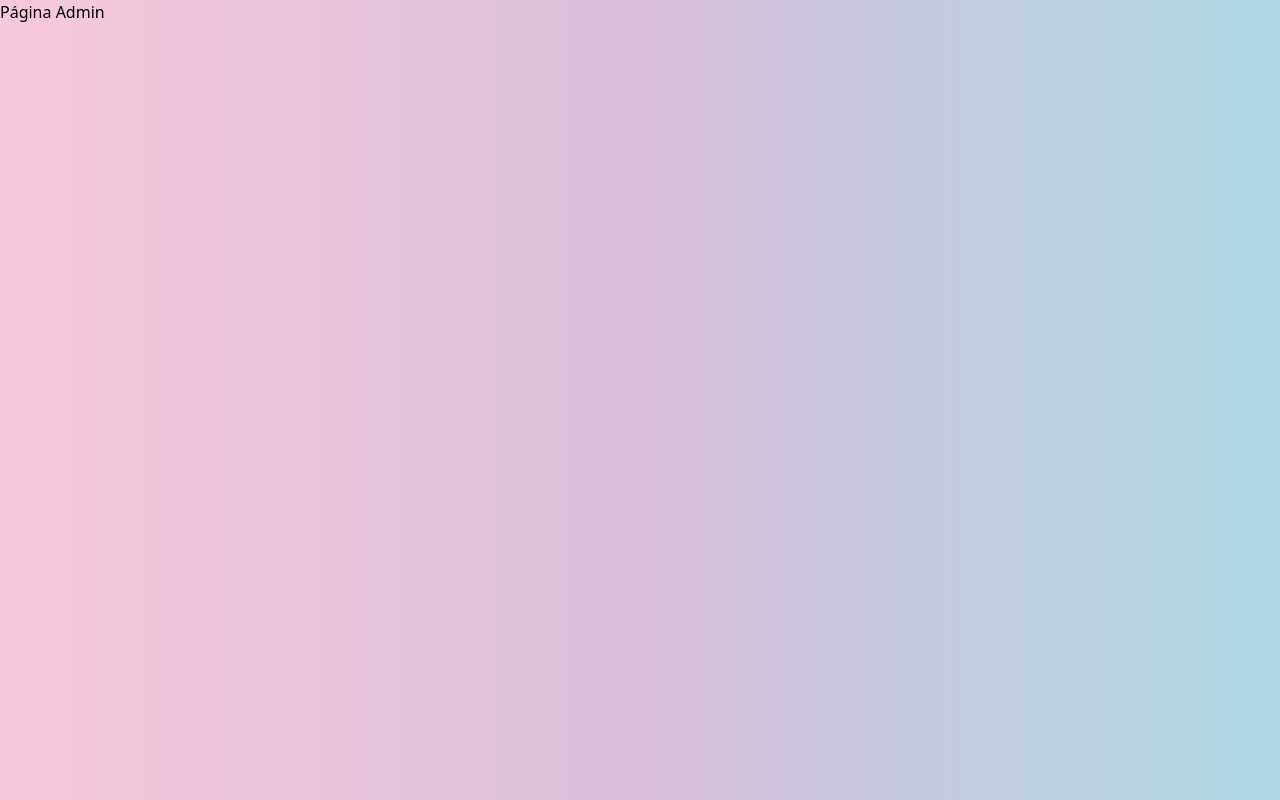
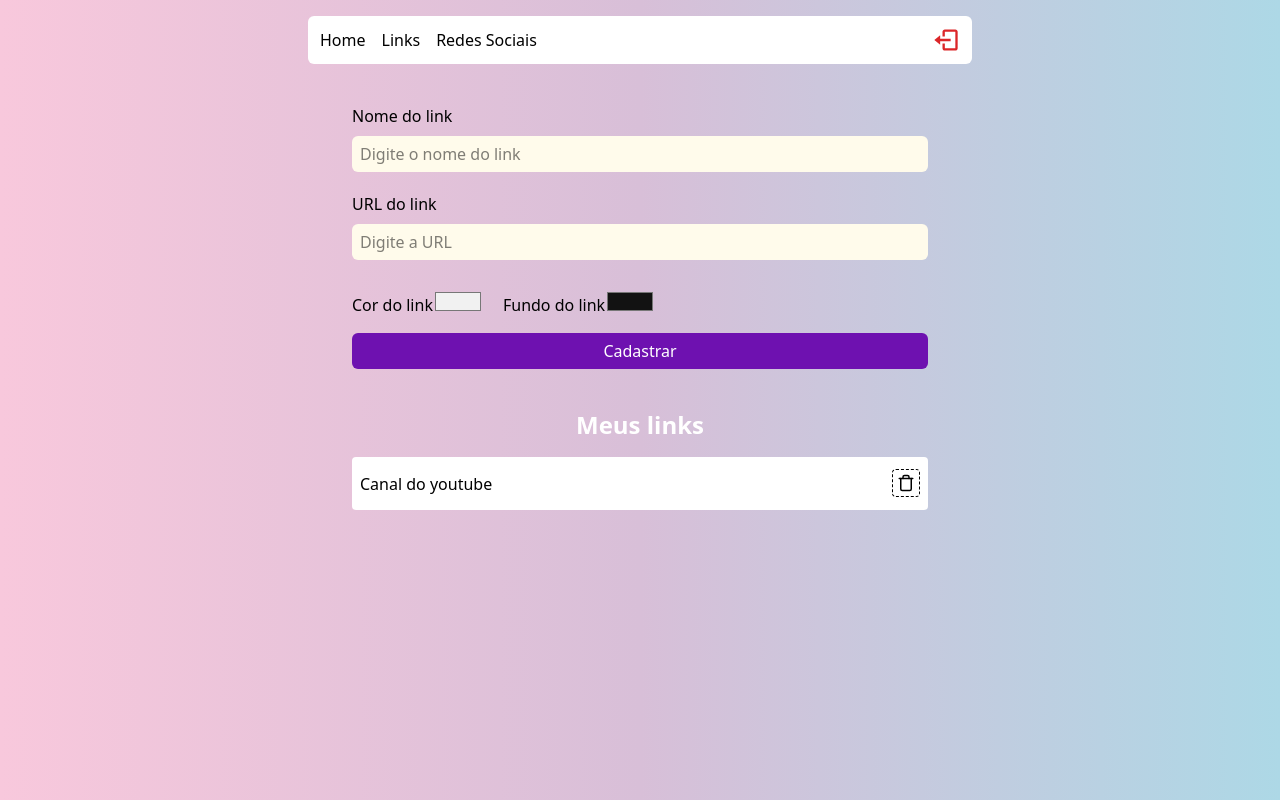
Before and after one commit to AndreessaLopes/linktree, a React (Vite) app: page /admin in a window 1280 px wide. Built offline with nearby package versions, Linux system fonts and the light colour scheme; no server answers; sample sign-in values are in the browser's storage.

Commit message:
adiciona componente Header e formulário para gerenciamento de links na página Admin

```diff
--- /dev/null
+++ b/src/components/Header/index.tsx
@@ -0,0 +1,33 @@
+import { BiLogOut} from "react-icons/bi";
+import { Link } from "react-router-dom";
+
+import { auth } from "../../services/firebaseConnection";
+import { signOut } from "firebase/auth";
+
+async function handleLogout() {
+    await signOut(auth);
+}
+
+export function Header() {
+    return(
+        <header className="w-full max-w-2xl mt-4 px-1">
+            <nav className="w-full bg-white h-12 flex items-center justify-between rounded-md px-3">
+                <div className="flex gap-4 font-medium">
+                    <Link to ='/'>
+                        Home
+                    </Link>
+                    <Link to="/admin">
+                        Links
+                    </Link>
+                    <Link to="/admin/social">
+                        Redes Sociais
+                    </Link>
+                </div>
+
+                <button onClick={handleLogout}>
+                    <BiLogOut size={28} color="#db2629"/>
+                </button>
+            </nav>
+        </header>
+    )
+}
--- a/src/pages/admin/index.tsx
+++ b/src/pages/admin/index.tsx
@@ -1,7 +1,77 @@
+import { Header } from "../../components/Header";
+import { Input } from "../../components/Input";
+import { FiTrash } from "react-icons/fi";
+import { useState } from "react";
+
 export function Admin() {
-    return (
-      <div>
-        Página Admin
-      </div>
-    )
-  }
+  const [nameInput, setNameInput] = useState("");
+  const [urlInput, setUrlInput] = useState("");
+  const [textColorInput, setTextColorInput] = useState("#f1f1f1");
+  const [backgroundColorInput, setBackgroundColorInput] = useState("#121212");
+  return (
+    <div className="flex items-center flex-col min-h-screen pb-7 px-2">
+      <Header />
+
+      <form className="flex flex-col mt-8 mb-3 w-full max-w-xl">
+        <label className="font-medium mt-2 mb-2">Nome do link</label>
+        <Input
+          placeholder="Digite o nome do link"
+          value={nameInput}
+          onChange={(e) => setNameInput(e.target.value)}
+        />
+        <label className="font-medium mt-2 mb-2">URL do link</label>
+        <Input
+          type="url"
+          placeholder="Digite a URL"
+          value={urlInput}
+          onChange={(e) => setUrlInput(e.target.value)}
+        />
+
+        <section className="flex my-4 gap-5">
+          <div>
+            <label className="font-medium mt-2 mb-2">Cor do link</label>
+            <input
+              type="color"
+              value={textColorInput}
+              onChange={(e) => setTextColorInput(e.target.value)}
+            />
+          </div>
+
+          <div>
+            <label className="font-medium mt-2 mb-2">Fundo do link</label>
+            <input
+              type="color"
+              value={backgroundColorInput}
+              onChange={(e) => setBackgroundColorInput(e.target.value)}
+            />
+          </div>
+        </section>
+
+        {nameInput !== '' && (
+          <div className="flex items-center justify-start flex-col mb-7 p-1 border-gray-100/25 border rounded-md">
+          <label className="font-medium mt-2 mb-2">Veja como está ficando: </label>
+          <article className="w-11/12 m-w-lg flex flex-col items-center justify-between bg-amber-900 rounded px-1 py-3" style={{ marginBottom: 8, marginTop: 8, backgroundColor: backgroundColorInput }} >
+            <p className=" font-medium" style={{ color: textColorInput }}>{ nameInput }</p>
+          </article>
+        </div>
+        )}
+
+        <button type="submit" className=" mb-7 bg-purple-800 h-9 rounded-md text-white font-medium gap-4 flex items-center justify-center">
+          Cadastrar
+        </button>
+      </form>
+
+      <h2 className="font-bold text-white mb-4 text-2xl">Meus links</h2>
+      <article
+      className=" flex items-center justify-between w-11/12 max-w-xl rounded py-3 px-2 mb-2 select-none"
+      style={{backgroundColor: "#FFF", color: "#000"}}  >
+        <p>Canal do youtube </p>
+        <div>
+          <button className="border border-dashed p-1 rounded">
+            <FiTrash size={18} color="#000" />
+          </button>
+        </div>
+      </article>
+    </div>
+  );
+}
```
